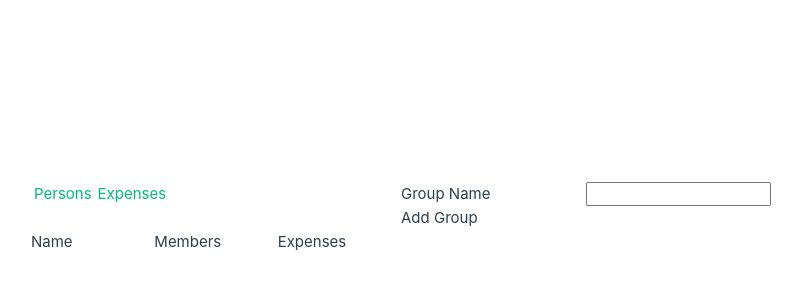
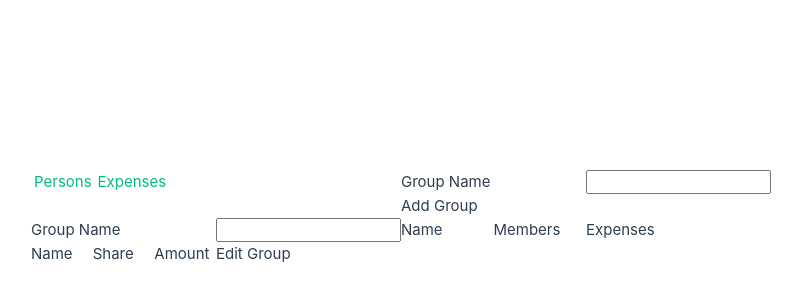
Before and after one commit to Lep333/invoice_splitter, a Vue app: page /groups in a window 1280 px wide. Shown: the part 182-482 px from the top of the page, without its empty margins (239-1041 px from the left). Built offline with nearby package versions, Linux system fonts and the light colour scheme.

Commit message:
Added possibility to set share per person on every group

```diff
--- a/src/components/Groups.vue
+++ b/src/components/Groups.vue
@@ -8,6 +8,21 @@
         <input id="newGroupInput" v-model="newGroup">
         <div @click="this.addGroup()">Add Group</div>
     </div>
+    <div id="editGroupDialog">
+        <label for="newGroupInput">Group Name</label>
+        <input id="newGroupInput" v-model="currentEditGroup.groupName">
+        <div id="personGrid">
+            <template v-for="caption in this.editGroupCaptions">
+                <div>{{ caption }}</div>
+            </template>
+            <template v-for="el in this.currentEditGroup.members">
+                <div>{{ el.name }}</div>
+                <input type="number" v-model="el.share">
+                <div>{{ this.currentEditGroup.expenses * el.share / getSharesSum(this.currentEditGroup) }}</div>
+            </template>
+        </div>
+        <div @click="this.editGroup()">Edit Group</div>
+    </div>
     <div id="groupList">
         <template v-for="el in this.groupsListCaptions" :key="el">
             <div> {{ el }} </div>
@@ -16,6 +31,7 @@
             <div>{{ el.groupName }}</div>
             <div>{{ el.members }}</div>
             <div>{{ el.expenses }}</div>
+            <div @click="openEditDialog(el)"> edit </div>
         </template>
     </div>
 </template>
@@ -27,7 +43,9 @@ export default {
   data() {
     return {
         newGroup: "",
-        groupsListCaptions: ["Name", "Members", "Expenses"],
+        currentEditGroup: { groupName: ""},
+        groupsListCaptions: ["Name", "Members", "Expenses", ""],
+        editGroupCaptions: ["Name", "Share", "Amount"],
     }
   },
   methods: {
@@ -52,7 +70,29 @@ export default {
             }
         }
         return sum;
-    }
+    },
+    openEditDialog(el) {
+        this.currentEditGroup = el;
+    },
+    editGroup() {
+        for (let member of this.editGroup) {
+            member.share = parseFloat(member.share);
+        }
+        this.currentEditGroup = { groupName: ""};
+    },
+    getSharesSum(el) {
+        console.log(el.expenses);
+        let sum = 0;
+        for (let member of el.members) {
+            sum += member.share;
+        }
+        console.log("hallo", sum);
+        console.log(13 / 1);
+        return sum;
+    },
+    test(el) {
+        return el.expenses / getSharesSum(this.currentEditGroup);
+    },
   },
   computed: {
     getGroups() {
@@ -76,6 +116,16 @@ export default {
 
 #groupList {
     display: grid;
+    grid-template-columns: 1fr 1fr 1fr 1fr;
+}
+
+#editGroupDialog {
+    display: grid;
+    grid-template-columns: 1fr 1fr;
+}
+
+#personGrid {
+    display: grid;
     grid-template-columns: 1fr 1fr 1fr;
 }
 </style>
--- a/src/store.js
+++ b/src/store.js
@@ -10,10 +10,14 @@ export const billSplitterStore = defineStore('billSplitter', {
     actions: {
         addPerson(newPerson) {
             this.persons.push(newPerson);
+            let person = {
+                name: newPerson.name,
+                share: 1,
+            };
             for (let groupName of newPerson.groups) {
                 for (let group of this.groups) {
                     if (groupName == group.groupName) {
-                        group.members.push(newPerson.name);
+                        group.members.push(person);
                     }
                 }
             }
@@ -45,13 +49,19 @@ export const billSplitterStore = defineStore('billSplitter', {
         },
         editPerson(person, oldName) {
             // change name in groups
+            let personObj = {
+                name: person.name,
+                share: 1,
+            };
+
             for (let group of this.groups) {
-                let index = group.members.indexOf(oldName);
-                let bla = person.groups.filter((el) => el == group.groupName);
-                if (index >= 0) {
-                    group.members[index] = person.name;
-                } else if (bla.length == 1 && bla[0] == group.groupName) {
-                    group.members.push(person.name);
+                for (let member of group.members) {
+                    let personGroups = person.groups.filter((el) => el == group.groupName);
+                    if (member.name == oldName) {
+                        member.name = person.name;
+                    } else if (personGroups.length == 1 && personGroups[0] == group.groupName) {
+                        group.members.push(personObj);
+                    }
                 }
             }
 
```
